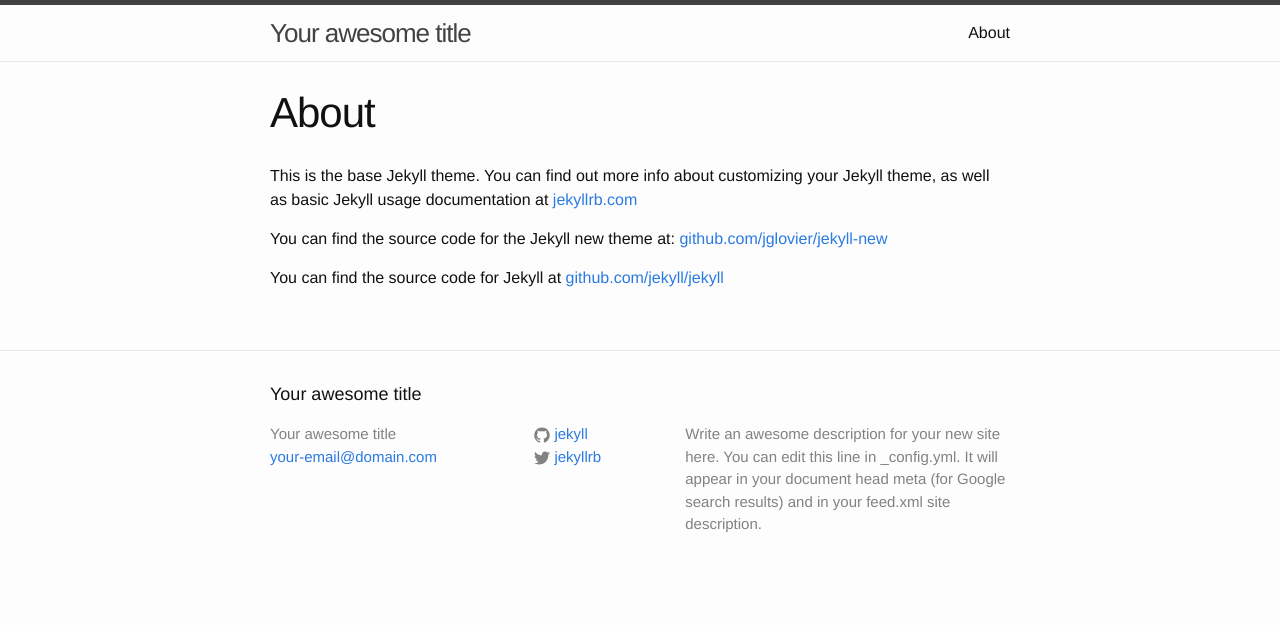
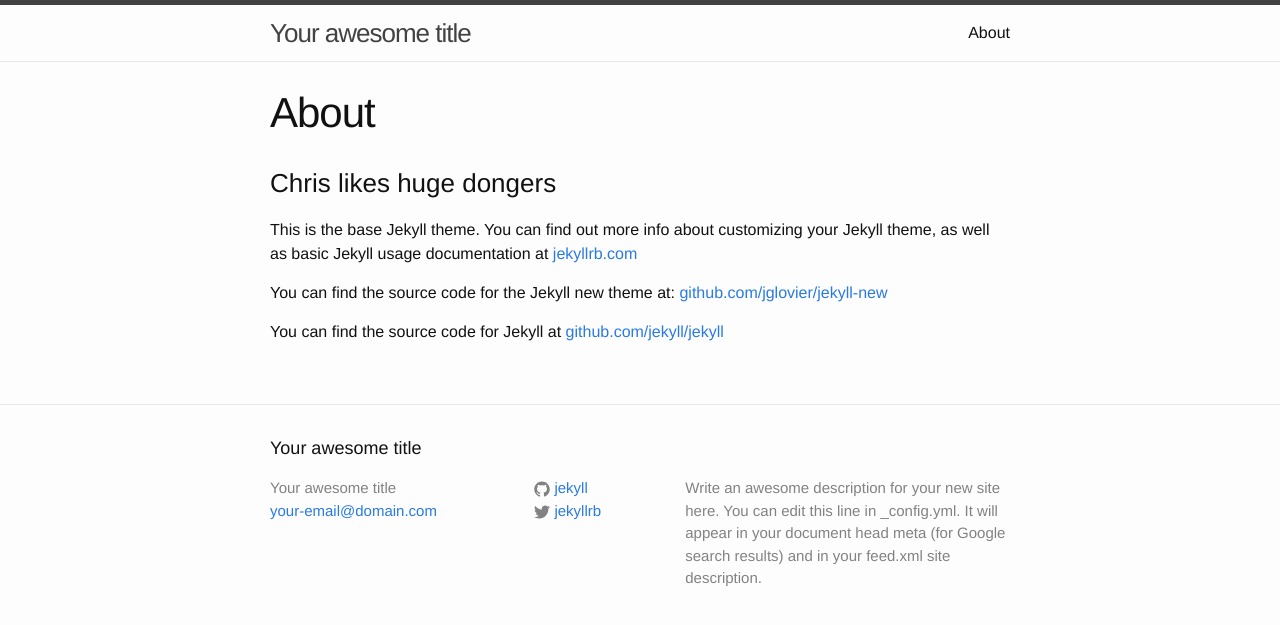
Before and after one commit to licebeam/Blog, a Jekyll site: the page built from about.md, in a window 1280 px wide. Shown: the top 625 px of the page. Built offline with Jekyll 4.4.1, drawn with Linux system fonts in a browser that asks for light colours.

Commit message:
Updated about.md

```diff
--- a/about.md
+++ b/about.md
@@ -2,8 +2,10 @@
 layout: page
 title: About
 permalink: /about/
+published: true
 ---
 
+### Chris likes huge dongers
 This is the base Jekyll theme. You can find out more info about customizing your Jekyll theme, as well as basic Jekyll usage documentation at [jekyllrb.com](http://jekyllrb.com/)
 
 You can find the source code for the Jekyll new theme at: [github.com/jglovier/jekyll-new](https://github.com/jglovier/jekyll-new)
```
